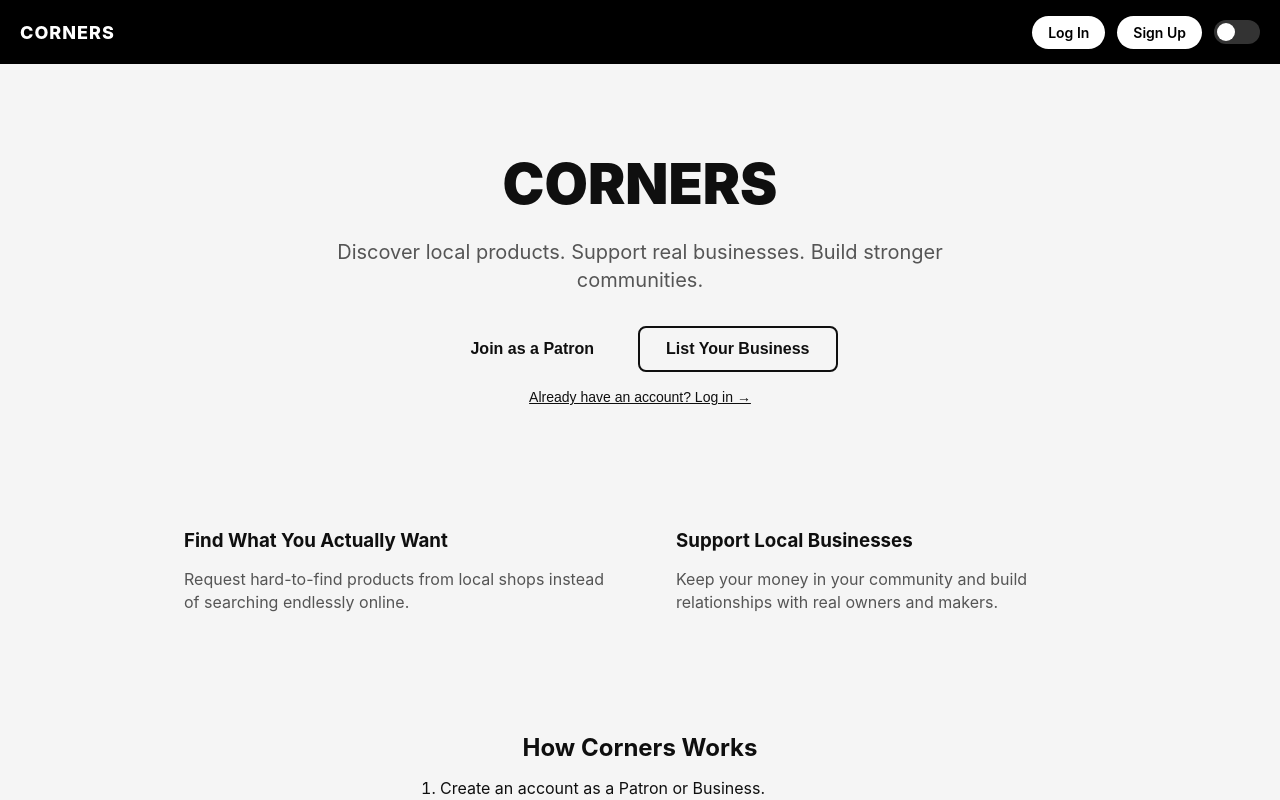
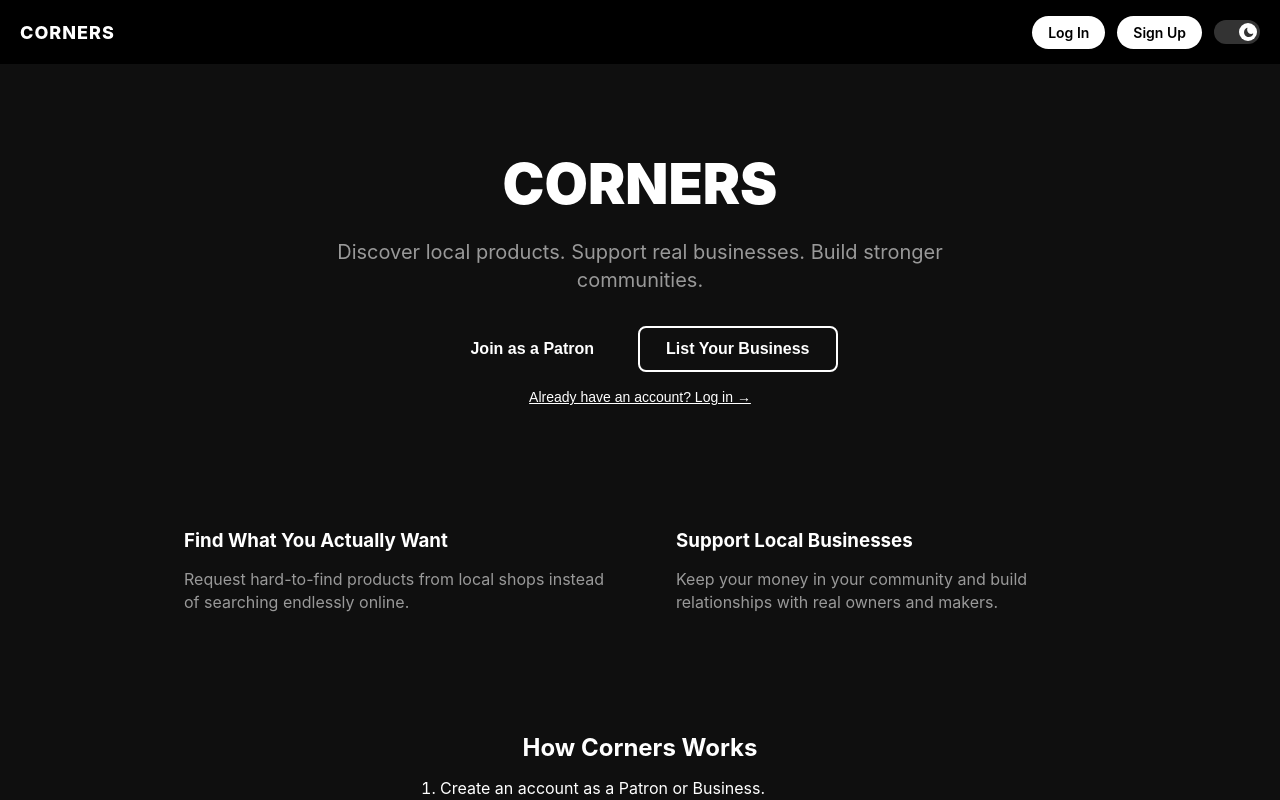
Before and after one commit to jurgenstevens/corners-front-end, a React (Vite) app: page / in a window 1280 px wide. Shown: the top 800 px of the page. Built offline with nearby package versions, Linux system fonts and the light colour scheme; no server answers.

Commit message:
feat: default to dark mode and add moon/sun icon to theme toggle

```diff
--- a/index.html
+++ b/index.html
@@ -14,7 +14,7 @@
     <script>
       (function () {
         var saved = localStorage.getItem('corners_theme');
-        var theme = saved || (window.matchMedia('(prefers-color-scheme: dark)').matches ? 'dark' : 'light');
+        var theme = saved || 'dark';
         document.documentElement.dataset.theme = theme;
       })();
     </script>
--- a/src/components/NavBar/NavBar.jsx
+++ b/src/components/NavBar/NavBar.jsx
@@ -1,4 +1,5 @@
 import { NavLink } from 'react-router-dom'
+import { MoonIcon, SunIcon } from '@heroicons/react/24/solid'
 import { useTheme } from '../../context/ThemeContext'
 import NotificationBell from '../NotificationBell/NotificationBell'
 import styles from './NavBar.module.css'
@@ -27,9 +28,14 @@ const NavBar = ({ user, handleLogout }) => {
         <button
           className={`${styles.toggle} ${theme === 'dark' ? styles.active : ''}`}
           onClick={toggleTheme}
-          aria-label="Toggle dark mode"
+          aria-label={theme === 'dark' ? 'Switch to light mode' : 'Switch to dark mode'}
         >
-          <div className={styles.toggleKnob} />
+          <div className={styles.toggleKnob}>
+            {theme === 'dark'
+              ? <MoonIcon className={styles.toggleIcon} aria-hidden="true" />
+              : <SunIcon  className={styles.toggleIcon} aria-hidden="true" />
+            }
+          </div>
         </button>
       </div>
     </nav>
--- a/src/components/NavBar/NavBar.module.css
+++ b/src/components/NavBar/NavBar.module.css
@@ -102,6 +102,15 @@
   position: absolute;
   left: 3px;
   transition: transform 0.2s ease;
+  display: flex;
+  align-items: center;
+  justify-content: center;
+}
+
+.toggleIcon {
+  width: 11px;
+  height: 11px;
+  color: #333;
 }
 
 /* Active (dark mode on) */
--- a/src/context/ThemeContext.jsx
+++ b/src/context/ThemeContext.jsx
@@ -8,7 +8,7 @@ function getSystemTheme() {
 }
 
 export const ThemeProvider = ({ children }) => {
-  const [theme, setTheme] = useState(() => localStorage.getItem(STORAGE_KEY) || getSystemTheme())
+  const [theme, setTheme] = useState(() => localStorage.getItem(STORAGE_KEY) || 'dark')
 
   const toggleTheme = () => {
     setTheme(prev => {
```
